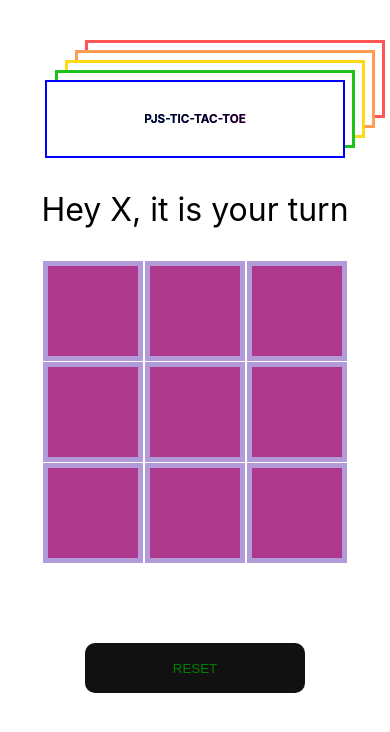
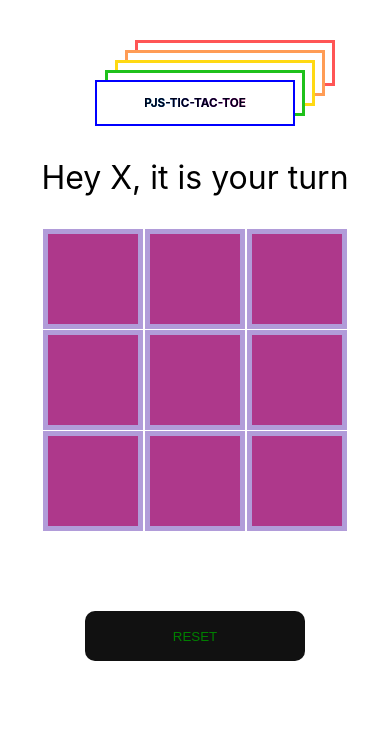
Before and after one commit to PJSalter/pjs-tic-tac-toe, a Next.js app: page / in a window 390 px wide. Shown: the top 732 px of the page. Built offline with nearby package versions, Linux system fonts and the light colour scheme.

Commit message:
adjusted and add new styling to title to make fully responsive on all screens

```diff
--- a/components/GameTitle.tsx
+++ b/components/GameTitle.tsx
@@ -4,13 +4,13 @@ export default function GameTitle() {
       <h1
         style={{
           margin: "0 auto",
-          padding: "2rem",
+          marginTop: "5rem",
+          padding: "1rem",
           textAlign: "center",
-          marginTop: "5rem",
           backgroundColor: "rgb(238,174,202)",
           background:
             "radial-gradient(circle, rgba(238,174,202,1) 0%, rgba(148,187,233,1) 100%)",
-          maxWidth: "300px",
+          width: "200px",
           boxShadow:
             "blue 0px 0px 0px 2px inset, rgb(255, 255, 255) 10px -10px 0px -3px, rgb(31, 193, 27) 10px -10px, rgb(255, 255, 255) 20px -20px 0px -3px, rgb(255, 217, 19) 20px -20px, rgb(255, 255, 255) 30px -30px 0px -3px, rgb(255, 156, 85) 30px -30px, rgb(255, 255, 255) 40px -40px 0px -3px, rgb(255, 85, 85) 40px -40px",
           backgroundClip: "text",
@@ -20,6 +20,7 @@ export default function GameTitle() {
           fontSize: "3vmin",
           fontWeight: 700,
           WebkitTextStrokeColor: "transparent",
+          flexShrink: 1,
         }}
       >
         PJS-TIC-TAC-TOE
```
